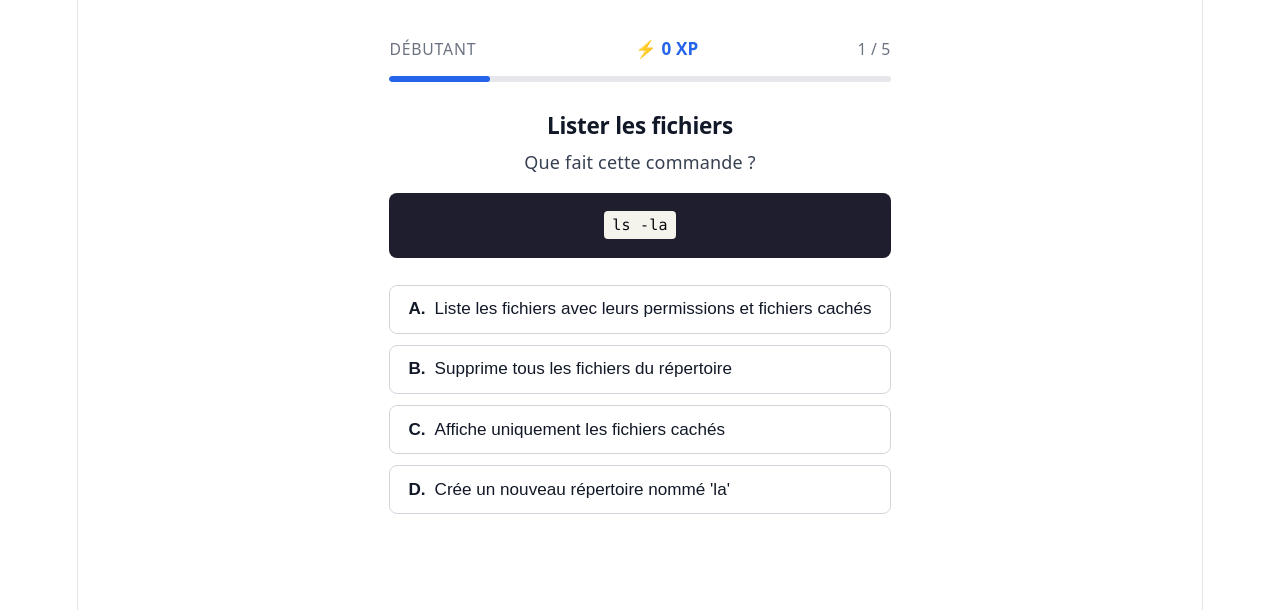
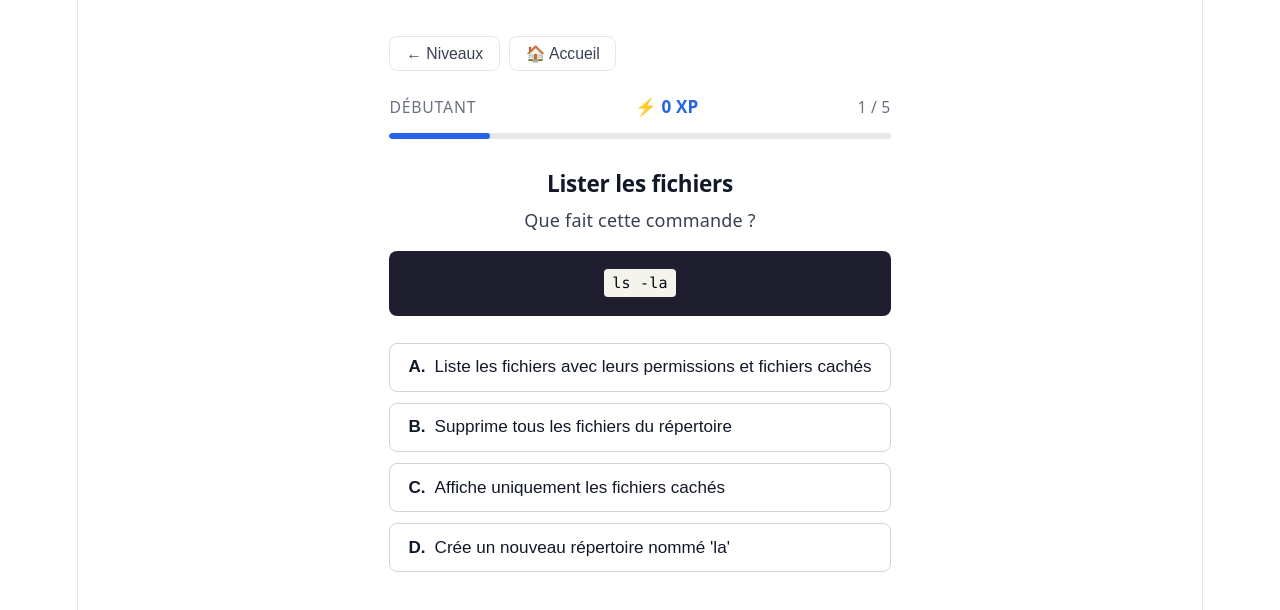
Before and after one commit to liabra/vibebug, a React (Vite) app: page /challenge/1 in a window 1280 px wide. Shown: the top 610 px of the page. Built offline with nearby package versions, Linux system fonts and the light colour scheme.

Commit message:
Improve UX: add navigation and exit options in ChallengePage

```diff
--- a/src/pages/ChallengePage.jsx
+++ b/src/pages/ChallengePage.jsx
@@ -19,6 +19,7 @@ export default function ChallengePage() {
   const [score, setScore] = useState(() => loadProgress(STORAGE_KEY).score ?? 0)
   const [xp, setXp] = useState(() => loadProgress(STORAGE_KEY).xp ?? 0)
   const [xpFlash, setXpFlash] = useState(false)
+  const [confirmTarget, setConfirmTarget] = useState(null)
 
   useEffect(() => {
     localStorage.setItem(STORAGE_KEY, JSON.stringify({ currentIndex, score, xp }))
@@ -74,6 +75,18 @@ export default function ChallengePage() {
     setSelectedAnswer(null)
   }
 
+  function handleExitRequest(target) {
+    setConfirmTarget(target)
+  }
+
+  function handleExitConfirm() {
+    navigate(confirmTarget) // localStorage intact — progression conservée
+  }
+
+  function handleExitCancel() {
+    setConfirmTarget(null)
+  }
+
   function handleRestart() {
     localStorage.removeItem(STORAGE_KEY)
     setCurrentIndex(0)
@@ -91,6 +104,25 @@ export default function ChallengePage() {
 
   return (
     <div style={styles.container}>
+      <div style={styles.nav}>
+        <button onClick={() => handleExitRequest('/levels')} style={styles.btnNav}>
+          ← Niveaux
+        </button>
+        <button onClick={() => handleExitRequest('/')} style={styles.btnNav}>
+          🏠 Accueil
+        </button>
+      </div>
+
+      {confirmTarget && (
+        <div style={styles.confirmBanner}>
+          <p style={styles.confirmText}>Ta progression est sauvegardée. Quitter le niveau ?</p>
+          <div style={styles.confirmActions}>
+            <button onClick={handleExitConfirm} style={styles.btnConfirmYes}>Oui, quitter</button>
+            <button onClick={handleExitCancel} style={styles.btnConfirmCancel}>Annuler</button>
+          </div>
+        </div>
+      )}
+
       <div style={styles.header}>
         <span style={styles.level}>
           {level.title}
@@ -170,6 +202,61 @@ const styles = {
     margin: '0 auto',
     padding: '2rem 1rem',
     fontFamily: 'system-ui, sans-serif',
+  },
+  nav: {
+    display: 'flex',
+    gap: '0.5rem',
+    marginBottom: '1.25rem',
+  },
+  btnNav: {
+    background: 'none',
+    border: '1px solid #e5e7eb',
+    borderRadius: '8px',
+    padding: '0.4rem 0.875rem',
+    fontSize: '0.875rem',
+    color: '#374151',
+    cursor: 'pointer',
+    fontWeight: '500',
+  },
+  confirmBanner: {
+    display: 'flex',
+    flexDirection: 'column',
+    gap: '0.75rem',
+    padding: '1rem 1.25rem',
+    background: '#fffbeb',
+    border: '1px solid #fcd34d',
+    borderRadius: '10px',
+    marginBottom: '1.25rem',
+  },
+  confirmText: {
+    margin: 0,
+    fontSize: '0.95rem',
+    color: '#92400e',
+    fontWeight: '500',
+  },
+  confirmActions: {
+    display: 'flex',
+    gap: '0.625rem',
+  },
+  btnConfirmYes: {
+    padding: '0.45rem 1rem',
+    background: '#dc2626',
+    color: '#fff',
+    border: 'none',
+    borderRadius: '7px',
+    fontSize: '0.875rem',
+    fontWeight: '600',
+    cursor: 'pointer',
+  },
+  btnConfirmCancel: {
+    padding: '0.45rem 1rem',
+    background: '#fff',
+    color: '#374151',
+    border: '1px solid #d1d5db',
+    borderRadius: '7px',
+    fontSize: '0.875rem',
+    fontWeight: '500',
+    cursor: 'pointer',
   },
   header: {
     display: 'flex',
```
